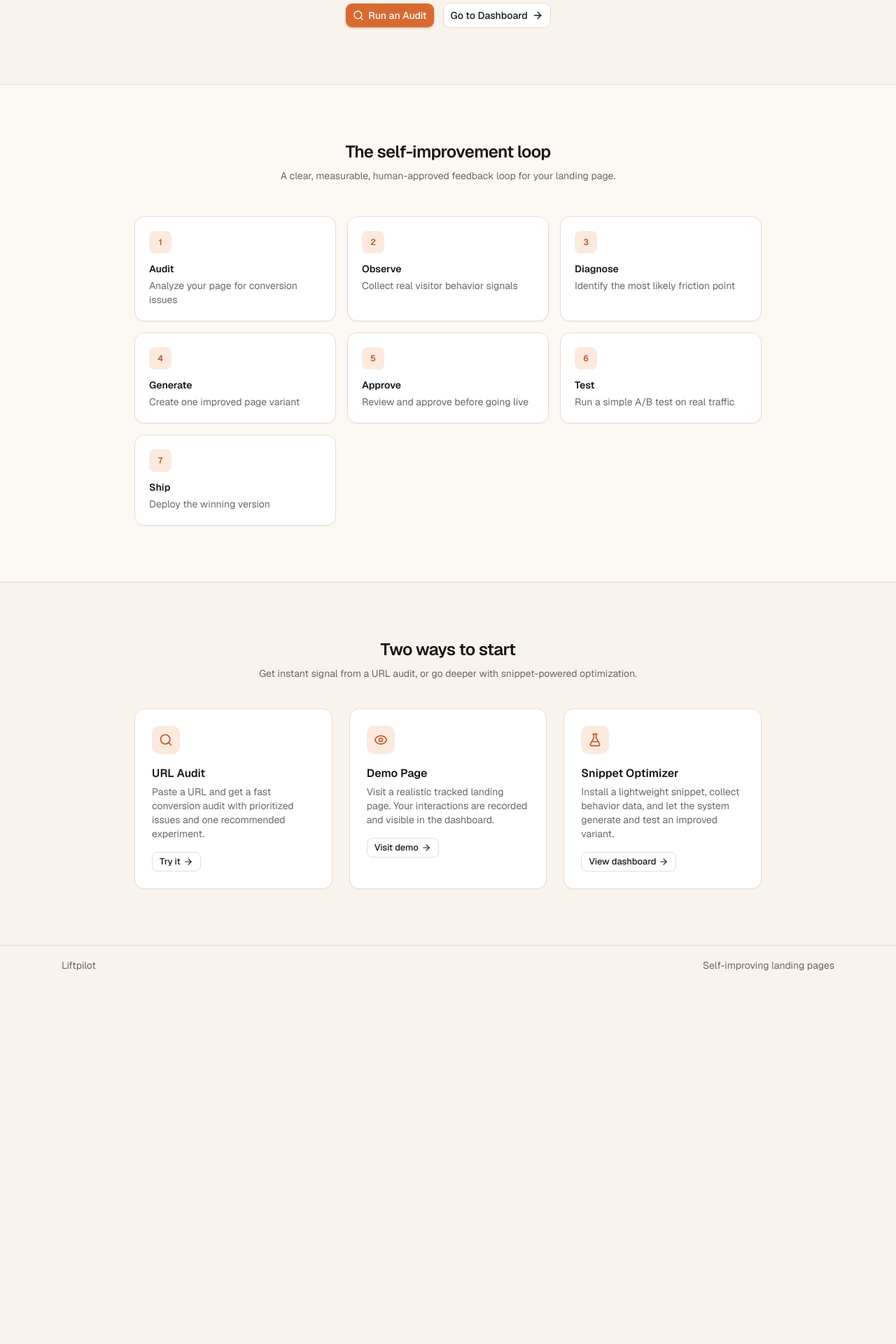
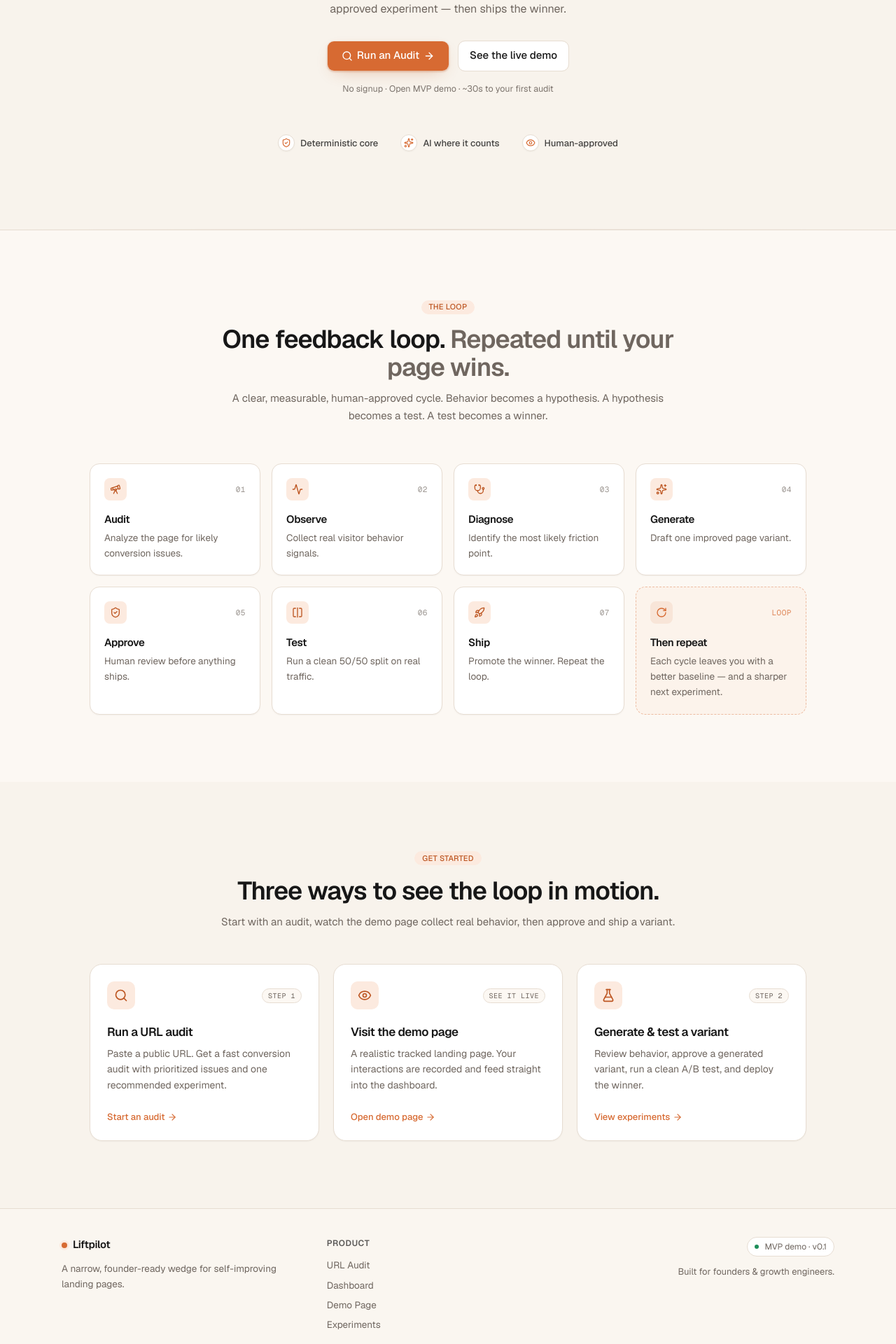
Before and after one commit to OmkarBansod02/Liftpilot, a Next.js app: page / in a window 1280 px wide. Shown: the part 380-2300 px from the top of the page at 70% size. Before the commit the page ends 1787 px from the top, so only its background shows below. Built offline with nearby package versions, Linux system fonts and the light colour scheme.

Commit message:
Improve Liftpilot homepage polish and CTA hierarchy

```diff
--- a/src/app/page.tsx
+++ b/src/app/page.tsx
@@ -1,22 +1,108 @@
 import Link from "next/link";
-import { ArrowRight, Search, FlaskConical, Eye } from "lucide-react";
+import {
+  ArrowRight,
+  Search,
+  FlaskConical,
+  Eye,
+  Telescope,
+  Activity,
+  Stethoscope,
+  Sparkles,
+  ShieldCheck,
+  SplitSquareHorizontal,
+  Rocket,
+  RotateCw,
+  CircleDot,
+} from "lucide-react";
 import { Button } from "@/components/ui/button";
+import { Badge } from "@/components/ui/badge";
 
 const loopSteps = [
-  { number: "1", label: "Audit", description: "Analyze your page for conversion issues" },
-  { number: "2", label: "Observe", description: "Collect real visitor behavior signals" },
-  { number: "3", label: "Diagnose", description: "Identify the most likely friction point" },
-  { number: "4", label: "Generate", description: "Create one improved page variant" },
-  { number: "5", label: "Approve", description: "Review and approve before going live" },
-  { number: "6", label: "Test", description: "Run a simple A/B test on real traffic" },
-  { number: "7", label: "Ship", description: "Deploy the winning version" },
+  {
+    number: "01",
+    label: "Audit",
+    description: "Analyze the page for likely conversion issues.",
+    icon: Telescope,
+  },
+  {
+    number: "02",
+    label: "Observe",
+    description: "Collect real visitor behavior signals.",
+    icon: Activity,
+  },
+  {
+    number: "03",
+    label: "Diagnose",
+    description: "Identify the most likely friction point.",
+    icon: Stethoscope,
+  },
+  {
+    number: "04",
+    label: "Generate",
+    description: "Draft one improved page variant.",
+    icon: Sparkles,
+  },
+  {
+    number: "05",
+    label: "Approve",
+    description: "Human review before anything ships.",
+    icon: ShieldCheck,
+  },
+  {
+    number: "06",
+    label: "Test",
+    description: "Run a clean 50/50 split on real traffic.",
+    icon: SplitSquareHorizontal,
+  },
+  {
+    number: "07",
+    label: "Ship",
+    description: "Promote the winner. Repeat the loop.",
+    icon: Rocket,
+  },
+] as const;
+
+const principles = [
+  { label: "Deterministic core", icon: ShieldCheck },
+  { label: "AI where it counts", icon: Sparkles },
+  { label: "Human-approved", icon: Eye },
+] as const;
+
+const entryPoints = [
+  {
+    eyebrow: "Step 1",
+    title: "Run a URL audit",
+    description:
+      "Paste a public URL. Get a fast conversion audit with prioritized issues and one recommended experiment.",
+    href: "/audit",
+    cta: "Start an audit",
+    icon: Search,
+  },
+  {
+    eyebrow: "See it live",
+    title: "Visit the demo page",
+    description:
+      "A realistic tracked landing page. Your interactions are recorded and feed straight into the dashboard.",
+    href: "/demo",
+    cta: "Open demo page",
+    icon: Eye,
+  },
+  {
+    eyebrow: "Step 2",
+    title: "Generate & test a variant",
+    description:
+      "Review behavior, approve a generated variant, run a clean A/B test, and deploy the winner.",
+    href: "/experiments",
+    cta: "View experiments",
+    icon: FlaskConical,
+  },
 ] as const;
 
 export default function HomePage() {
   return (
     <div className="flex min-h-full flex-col">
       <header className="mx-auto flex h-14 w-full max-w-6xl items-center justify-between px-6">
-        <Link href="/" className="flex items-center gap-2">
+        <Link href="/" className="flex items-center gap-2.5">
           <span
             aria-hidden
             className="size-2 rounded-full bg-primary shadow-[0_0_0_3px_var(--accent)]"
@@ -24,6 +110,12 @@ export default function HomePage() {
           <span className="text-[15px] font-semibold tracking-tight">
             Liftpilot
           </span>
+          <Badge
+            variant="secondary"
+            className="ml-1 h-[18px] px-1.5 text-[10px] font-medium tracking-wide text-muted-foreground uppercase"
+          >
+            MVP
+          </Badge>
         </Link>
         <nav className="flex items-center gap-1">
           <Button variant="ghost" size="sm" asChild>
@@ -32,138 +124,291 @@ export default function HomePage() {
           <Button variant="ghost" size="sm" asChild>
             <Link href="/dashboard">Dashboard</Link>
           </Button>
+          <Button variant="ghost" size="sm" asChild>
+            <Link href="/experiments">Experiments</Link>
+          </Button>
+          <Button size="sm" className="ml-1" asChild>
+            <Link href="/audit">
+              Run audit
+              <ArrowRight className="size-3.5" />
+            </Link>
+          </Button>
         </nav>
       </header>
 
       <main className="flex-1">
         {/* Hero */}
-        <section className="mx-auto max-w-6xl px-6 pb-20 pt-24 sm:pt-32">
-          <div className="mx-auto max-w-2xl text-center">
-            <h1 className="text-4xl font-bold tracking-tight sm:text-5xl">
-              Landing pages that
-              <br />
-              improve themselves
-            </h1>
-            <p className="mt-4 text-lg text-muted-foreground">
-              Liftpilot audits your page, collects real visitor signals, and
-              generates a better variant — then tests it for you.
-            </p>
-            <div className="mt-8 flex items-center justify-center gap-3">
-              <Button size="lg" asChild>
-                <Link href="/audit">
-                  <Search className="size-4" />
-                  Run an Audit
-                </Link>
-              </Button>
-              <Button variant="outline" size="lg" asChild>
-                <Link href="/dashboard">
-                  Go to Dashboard
-                  <ArrowRight className="size-4" />
-                </Link>
-              </Button>
-            </div>
-          </div>
-        </section>
+        <section className="relative overflow-hidden">
+          <div
+            aria-hidden
+            className="pointer-events-none absolute inset-x-0 top-0 -z-10 h-[520px] bg-[radial-gradient(60%_60%_at_50%_0%,var(--accent)_0%,transparent_70%)] opacity-80"
+          />
+          <div
+            aria-hidden
+            className="pointer-events-none absolute inset-x-0 bottom-0 -z-10 h-px bg-gradient-to-r from-transparent via-border to-transparent"
+          />
 
-        {/* Core Loop */}
-        <section className="border-y border-border bg-surface-muted">
-          <div className="mx-auto max-w-6xl px-6 py-20">
+          <div className="mx-auto max-w-6xl px-6 pt-20 pb-24 sm:pt-28 sm:pb-28">
             <div className="mx-auto max-w-2xl text-center">
-              <h2 className="text-2xl font-semibold tracking-tight">
-                The self-improvement loop
-              </h2>
-              <p className="mt-2 text-sm text-muted-foreground">
-                A clear, measurable, human-approved feedback loop for your
-                landing page.
+              <Badge
+                variant="secondary"
+                className="h-7 rounded-full border-border bg-card/80 px-3 text-[12px] font-medium text-muted-foreground backdrop-blur"
+              >
+                <CircleDot className="size-3 text-primary" />
+                Self-improving landing pages
+              </Badge>
+
+              <h1 className="mt-5 font-heading text-4xl leading-[1.05] font-semibold tracking-tight text-foreground sm:text-[56px]">
+                Landing pages that{" "}
+                <span className="text-primary">improve themselves.</span>
+              </h1>
+
+              <p className="mx-auto mt-5 max-w-xl text-[15px] leading-relaxed text-muted-foreground sm:text-base">
+                Liftpilot audits your page, watches real visitor behavior,
+                and turns it into one approved experiment — then ships the
+                winner.
+              </p>
+
+              <div className="mt-8 flex flex-col items-center justify-center gap-3 sm:flex-row">
+                <Button
+                  size="lg"
+                  className="h-11 px-5 text-[15px] shadow-[0_1px_2px_rgba(189,86,34,0.25),0_8px_24px_-12px_rgba(189,86,34,0.45)]"
+                  asChild
+                >
+                  <Link href="/audit">
+                    <Search className="size-4" />
+                    Run an Audit
+                    <ArrowRight className="size-4" />
+                  </Link>
+                </Button>
+                <Button
+                  variant="outline"
+                  size="lg"
+                  className="h-11 px-4 text-[15px]"
+                  asChild
+                >
+                  <Link href="/demo">See the live demo</Link>
+                </Button>
+              </div>
+
+              <p className="mt-4 text-[12.5px] text-muted-foreground/90">
+                No signup · Open MVP demo · ~30s to your first audit
               </p>
             </div>
-            <div className="mx-auto mt-12 grid max-w-4xl gap-4 sm:grid-cols-2 lg:grid-cols-3">
-              {loopSteps.map((step) => (
+
+            {/* Principles strip */}
+            <div className="mx-auto mt-14 flex max-w-3xl flex-wrap items-center justify-center gap-x-8 gap-y-3">
+              {principles.map((p) => (
                 <div
-                  key={step.number}
-                  className="rounded-xl border border-border bg-card p-5 shadow-[0_1px_2px_rgba(23,23,23,0.04)]"
+                  key={p.label}
+                  className="flex items-center gap-2 text-[13px] text-muted-foreground"
                 >
-                  <div className="flex size-8 items-center justify-center rounded-md bg-accent text-xs font-semibold text-accent-foreground">
-                    {step.number}
-                  </div>
-                  <h3 className="mt-3 text-sm font-semibold">{step.label}</h3>
-                  <p className="mt-1 text-sm text-muted-foreground">
-                    {step.description}
-                  </p>
+                  <span className="flex size-6 items-center justify-center rounded-full border border-border bg-card text-primary shadow-[0_1px_2px_rgba(23,23,23,0.04)]">
+                    <p.icon className="size-3.5" />
+                  </span>
+                  <span className="font-medium text-foreground/80">
+                    {p.label}
+                  </span>
                 </div>
               ))}
             </div>
           </div>
         </section>
 
-        {/* Surfaces */}
-        <section className="mx-auto max-w-6xl px-6 py-20">
+        {/* Core Loop */}
+        <section className="border-t border-border bg-surface-muted">
+          <div className="mx-auto max-w-6xl px-6 py-20 sm:py-24">
+            <div className="mx-auto max-w-2xl text-center">
+              <Badge
+                variant="accent"
+                className="rounded-full px-2.5 text-[11px] tracking-wide uppercase"
+              >
+                The loop
+              </Badge>
+              <h2 className="mt-4 font-heading text-3xl font-semibold tracking-tight sm:text-4xl">
+                One feedback loop.
+                <span className="text-muted-foreground"> Repeated until your page wins.</span>
+              </h2>
+              <p className="mt-3 text-[15px] leading-relaxed text-muted-foreground">
+                A clear, measurable, human-approved cycle. Behavior becomes a
+                hypothesis. A hypothesis becomes a test. A test becomes a
+                winner.
+              </p>
+            </div>
+
+            <div className="mx-auto mt-14 grid max-w-5xl gap-4 sm:grid-cols-2 lg:grid-cols-4">
+              {loopSteps.map((step) => (
+                <div
+                  key={step.number}
+                  className="group relative flex flex-col rounded-xl border border-border bg-card p-5 shadow-[0_1px_2px_rgba(23,23,23,0.04)] transition-all hover:-translate-y-0.5 hover:border-primary/30 hover:shadow-[0_8px_24px_-12px_rgba(23,23,23,0.12)]"
+                >
+                  <div className="flex items-center justify-between">
+                    <span className="flex size-8 items-center justify-center rounded-md bg-accent text-accent-foreground transition-colors group-hover:bg-primary group-hover:text-primary-foreground">
+                      <step.icon className="size-4" />
+                    </span>
+                    <span className="font-mono text-[11px] tracking-wider text-muted-foreground/70">
+                      {step.number}
+                    </span>
+                  </div>
+                  <h3 className="mt-4 text-[15px] font-semibold tracking-tight">
+                    {step.label}
+                  </h3>
+                  <p className="mt-1 text-[13.5px] leading-relaxed text-muted-foreground">
+                    {step.description}
+                  </p>
+                </div>
+              ))}
+
+              {/* Loop closer cell */}
+              <div className="relative flex flex-col justify-between rounded-xl border border-dashed border-primary/40 bg-accent/40 p-5">
+                <div className="flex items-center justify-between">
+                  <span className="flex size-8 items-center justify-center rounded-md bg-primary/10 text-primary">
+                    <RotateCw className="size-4" />
+                  </span>
+                  <span className="font-mono text-[11px] tracking-wider text-primary/80">
+                    LOOP
+                  </span>
+                </div>
+                <div className="mt-4">
+                  <h3 className="text-[15px] font-semibold tracking-tight text-foreground">
+                    Then repeat
+                  </h3>
+                  <p className="mt-1 text-[13.5px] leading-relaxed text-muted-foreground">
+                    Each cycle leaves you with a better baseline — and a
+                    sharper next experiment.
+                  </p>
+                </div>
+              </div>
+            </div>
+          </div>
+        </section>
+
+        {/* Entry-point cards */}
+        <section className="mx-auto max-w-6xl px-6 py-20 sm:py-24">
           <div className="mx-auto max-w-2xl text-center">
-            <h2 className="text-2xl font-semibold tracking-tight">
-              Two ways to start
+            <Badge
+              variant="accent"
+              className="rounded-full px-2.5 text-[11px] tracking-wide uppercase"
+            >
+              Get started
+            </Badge>
+            <h2 className="mt-4 font-heading text-3xl font-semibold tracking-tight sm:text-4xl">
+              Three ways to see the loop in motion.
             </h2>
-            <p className="mt-2 text-sm text-muted-foreground">
-              Get instant signal from a URL audit, or go deeper with
-              snippet-powered optimization.
+            <p className="mt-3 text-[15px] leading-relaxed text-muted-foreground">
+              Start with an audit, watch the demo page collect real behavior,
+              then approve and ship a variant.
             </p>
           </div>
-          <div className="mx-auto mt-10 grid max-w-4xl gap-6 sm:grid-cols-3">
-            <div className="rounded-xl border border-border bg-card p-6 shadow-[0_1px_2px_rgba(23,23,23,0.04)]">
-              <div className="flex size-10 items-center justify-center rounded-lg bg-accent">
-                <Search className="size-5 text-accent-foreground" />
-              </div>
-              <h3 className="mt-4 font-semibold">URL Audit</h3>
-              <p className="mt-1 text-sm text-muted-foreground">
-                Paste a URL and get a fast conversion audit with prioritized
-                issues and one recommended experiment.
-              </p>
-              <Button variant="outline" size="sm" className="mt-4" asChild>
-                <Link href="/audit">
-                  Try it
-                  <ArrowRight className="size-3.5" />
-                </Link>
-              </Button>
-            </div>
-            <div className="rounded-xl border border-border bg-card p-6 shadow-[0_1px_2px_rgba(23,23,23,0.04)]">
-              <div className="flex size-10 items-center justify-center rounded-lg bg-accent">
-                <Eye className="size-5 text-accent-foreground" />
-              </div>
-              <h3 className="mt-4 font-semibold">Demo Page</h3>
-              <p className="mt-1 text-sm text-muted-foreground">
-                Visit a realistic tracked landing page. Your interactions
-                are recorded and visible in the dashboard.
-              </p>
-              <Button variant="outline" size="sm" className="mt-4" asChild>
-                <Link href="/demo">
-                  Visit demo
-                  <ArrowRight className="size-3.5" />
-                </Link>
-              </Button>
-            </div>
-            <div className="rounded-xl border border-border bg-card p-6 shadow-[0_1px_2px_rgba(23,23,23,0.04)]">
-              <div className="flex size-10 items-center justify-center rounded-lg bg-accent">
-                <FlaskConical className="size-5 text-accent-foreground" />
-              </div>
-              <h3 className="mt-4 font-semibold">Snippet Optimizer</h3>
-              <p className="mt-1 text-sm text-muted-foreground">
-                Install a lightweight snippet, collect behavior data, and let
-                the system generate and test an improved variant.
-              </p>
-              <Button variant="outline" size="sm" className="mt-4" asChild>
-                <Link href="/dashboard">
-                  View dashboard
-                  <ArrowRight className="size-3.5" />
-                </Link>
-              </Button>
-            </div>
+
+          <div className="mx-auto mt-12 grid max-w-5xl gap-5 sm:grid-cols-2 lg:grid-cols-3">
+            {entryPoints.map((entry) => (
+              <Link
+                key={entry.href}
+                href={entry.href}
+                className="group relative flex flex-col rounded-2xl border border-border bg-card p-6 shadow-[0_1px_2px_rgba(23,23,23,0.04)] transition-all hover:-translate-y-0.5 hover:border-primary/40 hover:shadow-[0_12px_32px_-16px_rgba(23,23,23,0.18)]"
+              >
+                <div className="flex items-center justify-between">
+                  <span className="flex size-10 items-center justify-center rounded-lg bg-accent text-accent-foreground transition-colors group-hover:bg-primary group-hover:text-primary-foreground">
+                    <entry.icon className="size-5" />
+                  </span>
+                  <span className="rounded-full border border-border bg-surface-muted px-2 py-0.5 font-mono text-[10px] tracking-wider text-muted-foreground uppercase">
+                    {entry.eyebrow}
+                  </span>
+                </div>
+                <h3 className="mt-5 text-[17px] font-semibold tracking-tight">
+                  {entry.title}
+                </h3>
+                <p className="mt-1.5 text-[14px] leading-relaxed text-muted-foreground">
+                  {entry.description}
+                </p>
+                <span className="mt-6 inline-flex items-center gap-1 text-[13px] font-medium text-primary">
+                  {entry.cta}
+                  <ArrowRight className="size-3.5 transition-transform group-hover:translate-x-0.5" />
+                </span>
+              </Link>
+            ))}
           </div>
         </section>
       </main>
 
-      <footer className="border-t border-border">
-        <div className="mx-auto flex h-14 max-w-6xl items-center justify-between px-6 text-sm text-muted-foreground">
-          <span>Liftpilot</span>
-          <span>Self-improving landing pages</span>
+      <footer className="border-t border-border bg-surface-muted/60">
+        <div className="mx-auto max-w-6xl px-6 py-10">
+          <div className="grid gap-8 sm:grid-cols-3">
+            <div>
+              <Link href="/" className="flex items-center gap-2">
+                <span
+                  aria-hidden
+                  className="size-2 rounded-full bg-primary shadow-[0_0_0_3px_var(--accent)]"
+                />
+                <span className="text-[15px] font-semibold tracking-tight">
+                  Liftpilot
+                </span>
+              </Link>
+              <p className="mt-3 max-w-xs text-[13.5px] leading-relaxed text-muted-foreground">
+                A narrow, founder-ready wedge for self-improving landing
+                pages.
+              </p>
+            </div>
+
+            <div>
+              <p className="text-[12px] font-semibold tracking-wider text-foreground/70 uppercase">
+                Product
+              </p>
+              <ul className="mt-3 space-y-2 text-[13.5px]">
+                <li>
+                  <Link
+                    href="/audit"
+                    className="text-muted-foreground transition-colors hover:text-foreground"
+                  >
+                    URL Audit
+                  </Link>
+                </li>
+                <li>
+                  <Link
+                    href="/dashboard"
+                    className="text-muted-foreground transition-colors hover:text-foreground"
+                  >
+                    Dashboard
+                  </Link>
+                </li>
+                <li>
+                  <Link
+                    href="/demo"
+                    className="text-muted-foreground transition-colors hover:text-foreground"
+                  >
+                    Demo Page
+                  </Link>
+                </li>
+                <li>
+                  <Link
+                    href="/experiments"
+                    className="text-muted-foreground transition-colors hover:text-foreground"
+                  >
+                    Experiments
+                  </Link>
+                </li>
+              </ul>
+            </div>
+
+            <div className="sm:text-right">
+              <div className="inline-flex items-center gap-2 rounded-full border border-border bg-card px-2.5 py-1 text-[12px] text-muted-foreground">
+                <span
+                  aria-hidden
+                  className="size-1.5 rounded-full bg-success"
+                />
+                MVP demo · v0.1
+              </div>
+              <p className="mt-3 text-[13px] text-muted-foreground sm:ml-auto">
+                Built for founders & growth engineers.
+              </p>
+            </div>
+          </div>
+
+          <div className="mt-10 flex flex-col items-center justify-between gap-2 border-t border-border pt-6 text-[12.5px] text-muted-foreground sm:flex-row">
+            <span>© {new Date().getFullYear()} Liftpilot</span>
+            <span>Self-improving landing pages.</span>
+          </div>
         </div>
       </footer>
     </div>
```
